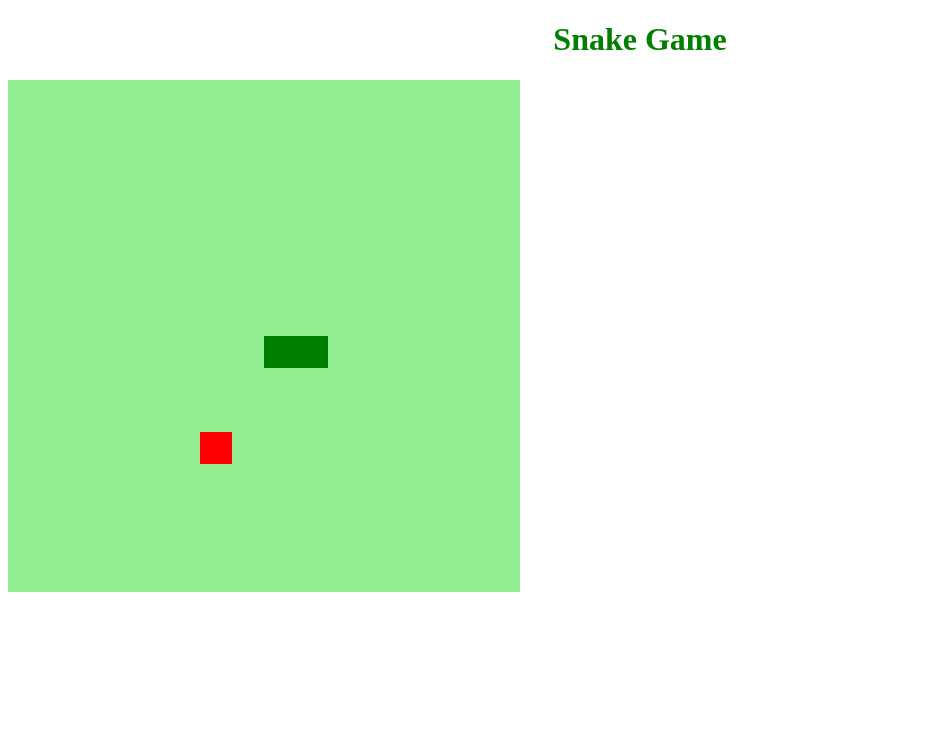
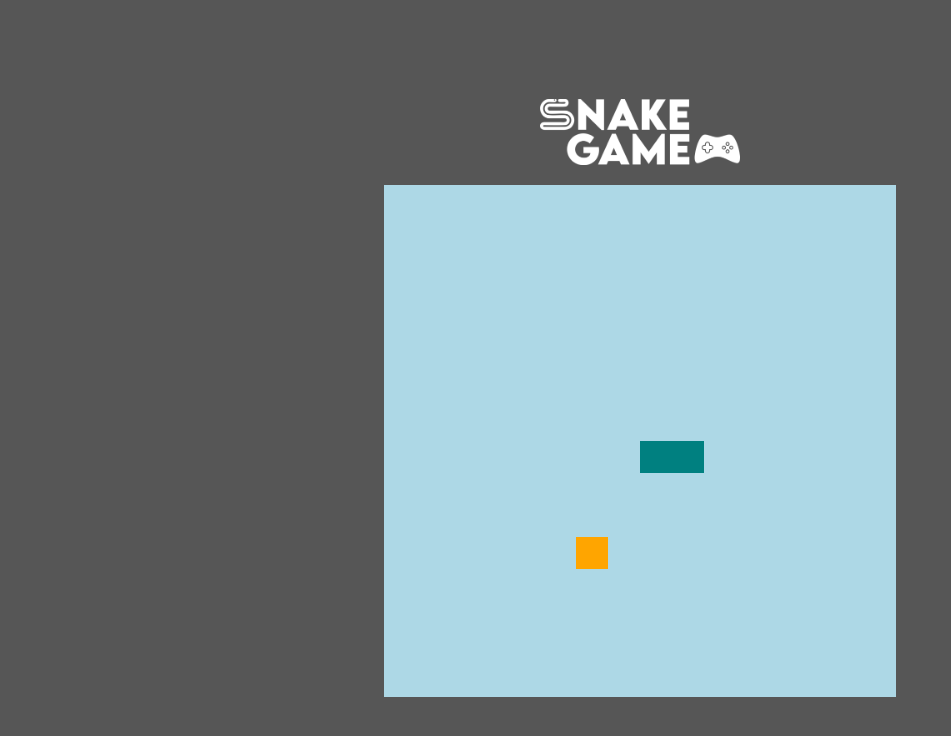
Before and after one commit to carvalhojonathan/snake-game, a plain HTML site: page index.html in a window 1280 px wide. Shown: the whole page, without its empty margins (0-951 px from the left). Drawn offline with Linux system fonts and the light colour scheme.

Commit message:
Reestilizado

```diff
--- a/index.html
+++ b/index.html
@@ -9,7 +9,7 @@
     <title>Snake Game</title>
 </head>
 <body>
-    <h1 id="snake-title" class="snake-title">Snake Game</h1>
+    <img class="logo" src="img/logo.png">
     <canvas id="snake" class="snake" width="512" height="512"></canvas>
 </body>
 </html>
--- a/script.js
+++ b/script.js
@@ -14,19 +14,19 @@ let food = {
 
 
 function criarBG() {
-    context.fillStyle = "lightgreen";
+    context.fillStyle = "lightblue";
     context.fillRect(0, 0, 16 * box, 16 * box);
 }
 
 function criarCobrinha() {
     for(i=0; i < snake.length; i++){
-        context.fillStyle = "green";
+        context.fillStyle = "teal";
         context.fillRect(snake[i].x, snake[i].y, box, box);
     }
 }
 
 function CriarComida() {
-    context.fillStyle = "red";
+    context.fillStyle = "orange";
     context.fillRect(food.x, food.y, box, box);
 }
 
--- a/style.css
+++ b/style.css
@@ -1,8 +1,17 @@
 body {
-
+    height: 95vh;
+    width: 95;
+    display: flex;
+    justify-content: center;
+    align-items: center;
+    flex-direction: column;
+    font-family: Arial, Helvetica, sans-serif;
+    color: white;
+    background-color: #565656;
 }
 
-.snake-title {
-    color: green;
-    text-align: center;
+.logo {
+    width: 200px;
+    margin-top: 20px;
+    margin-bottom: 20px;
 }
```
Also changed, not shown: img/logo.png (added).
